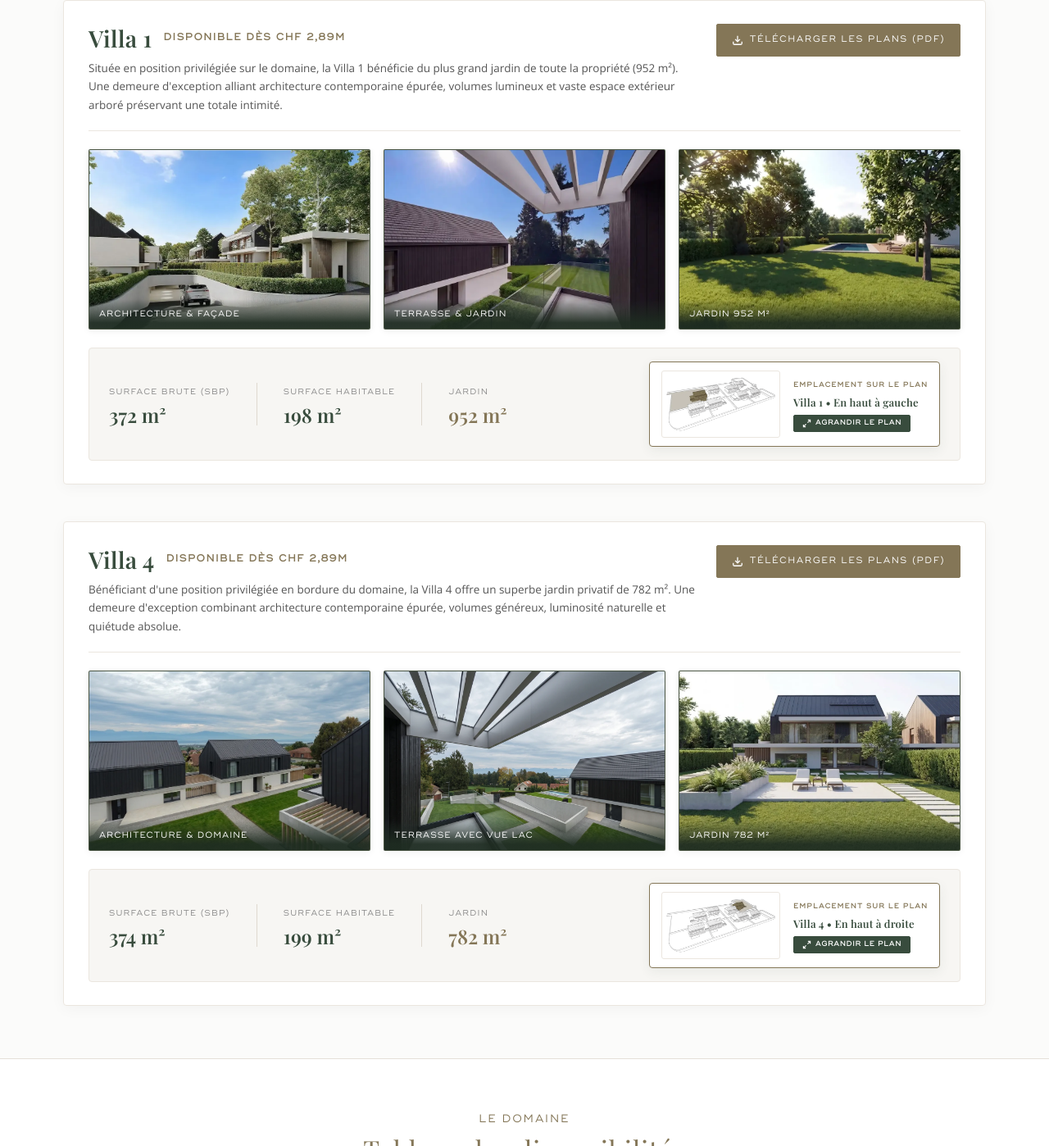
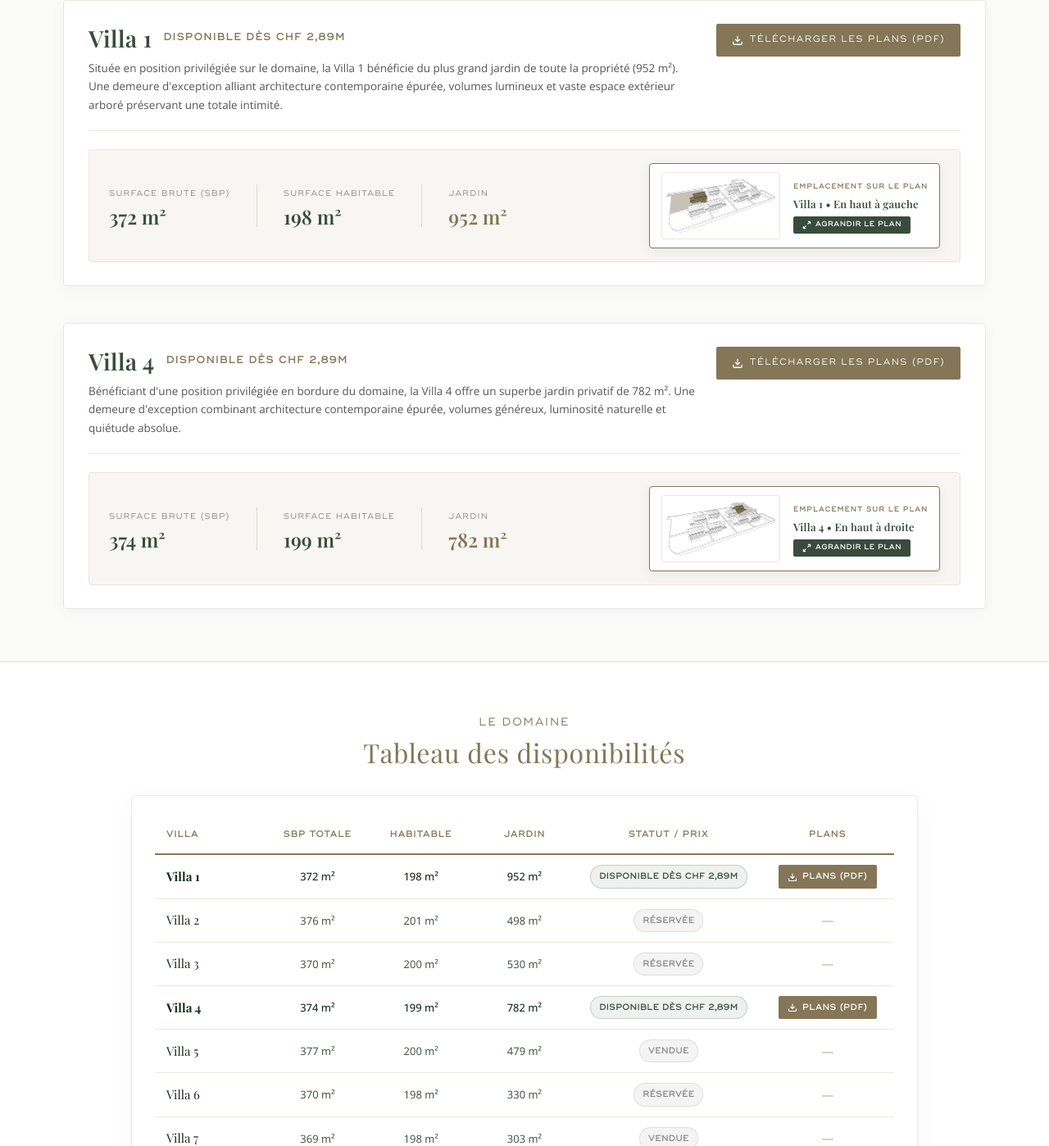
Before and after one commit to eliainnamorati-a11y/domaine-de-bellevue, a plain HTML site: page index.html in a window 1280 px wide. Shown: the part 1754-3152 px from the top of the page at 82% size. Drawn offline with nearby package versions, Linux system fonts and the light colour scheme; a web font is replaced by a local one.

Commit message:
style(villas): remove image triptych under Villa 1 and Villa 4 cards

```diff
--- a/css/style.css
+++ b/css/style.css
@@ -1062,6 +1062,7 @@ h1.main-title {
   padding: 16px 24px;
   border-radius: 4px;
   border: 1px solid #ebe6df;
+  margin-top: 22px;
 }
 
 .stacked-specs-grid {
--- a/index.html
+++ b/index.html
@@ -190,31 +190,6 @@
             </div>
           </div>
 
-          <!-- Middle Row: 3 Images Visible Simultaneously Side-by-Side (NO SCROLLING) -->
-          <div class="villa-images-triptych">
-            <div class="triptych-item" data-i18n-attr="title:villa.zoom" title="Cliquer pour agrandir">
-              <img src="assets/hero1.webp" data-i18n-attr="alt:v1.alt1" alt="Villa 1 - Architecture &amp; Façade Contemporaine" loading="lazy" decoding="async" width="1400" height="788">
-              <span class="triptych-label" data-i18n="v1.img1">Architecture &amp; façade</span>
-              <div class="triptych-zoom-btn">
-                <svg width="14" height="14" viewBox="0 0 24 24" fill="none" stroke="currentColor" stroke-width="2.2"><path d="M15 3h6v6M9 21H3v-6M21 3l-7 7M3 21l7-7"/></svg>
-              </div>
-            </div>
-            <div class="triptych-item" data-i18n-attr="title:villa.zoom" title="Cliquer pour agrandir">
-              <img src="assets/villa-1-terrasse.webp" data-i18n-attr="alt:v1.alt2" alt="Villa 1 - Terrasse et grand jardin" loading="lazy" decoding="async" width="1400" height="1045">
-              <span class="triptych-label" data-i18n="v1.img2">Terrasse &amp; jardin</span>
-              <div class="triptych-zoom-btn">
-                <svg width="14" height="14" viewBox="0 0 24 24" fill="none" stroke="currentColor" stroke-width="2.2"><path d="M15 3h6v6M9 21H3v-6M21 3l-7 7M3 21l7-7"/></svg>
-              </div>
-            </div>
-            <div class="triptych-item" data-i18n-attr="title:villa.zoom" title="Cliquer pour agrandir">
-              <img src="assets/villa-1-jardin-939.webp" data-i18n-attr="alt:v1.alt3" alt="Villa 1 - Jardin de 952 m²" loading="lazy" decoding="async" width="1400" height="1045">
-              <span class="triptych-label" data-i18n="v1.img3">Jardin 952 m²</span>
-              <div class="triptych-zoom-btn">
-                <svg width="14" height="14" viewBox="0 0 24 24" fill="none" stroke="currentColor" stroke-width="2.2"><path d="M15 3h6v6M9 21H3v-6M21 3l-7 7M3 21l7-7"/></svg>
-              </div>
-            </div>
-          </div>
-
           <!-- Bottom Row: Specs Grid + Mini Lot Locator Map -->
           <div class="villa-stacked-footer">
             <div class="stacked-specs-grid">
@@ -265,31 +240,6 @@
                 <svg width="14" height="14" viewBox="0 0 24 24" fill="none" stroke="currentColor" stroke-width="2.2" aria-hidden="true"><path d="M21 15v4a2 2 0 0 1-2 2H5a2 2 0 0 1-2-2v-4"/><polyline points="7 10 12 15 17 10"/><line x1="12" y1="15" x2="12" y2="3"/></svg>
                 <span data-i18n="villa.pdf">Télécharger les plans (PDF)</span>
               </a>
-            </div>
-          </div>
-
-          <!-- Middle Row: 3 Images Visible Simultaneously Side-by-Side (NO SCROLLING) -->
-          <div class="villa-images-triptych">
-            <div class="triptych-item" data-i18n-attr="title:villa.zoom" title="Cliquer pour agrandir">
-              <img src="assets/villa-4-facade.webp" data-i18n-attr="alt:v4.alt1" alt="Villa 4 - Architecture contemporaine &amp; domaine" loading="lazy" decoding="async" width="960" height="717">
-              <span class="triptych-label" data-i18n="v4.img1">Architecture &amp; domaine</span>
-              <div class="triptych-zoom-btn">
-                <svg width="14" height="14" viewBox="0 0 24 24" fill="none" stroke="currentColor" stroke-width="2.2"><path d="M15 3h6v6M9 21H3v-6M21 3l-7 7M3 21l7-7"/></svg>
-              </div>
-            </div>
-            <div class="triptych-item" data-i18n-attr="title:villa.zoom" title="Cliquer pour agrandir">
-              <img src="assets/villa-4-terrasse.webp" data-i18n-attr="alt:v4.alt2" alt="Villa 4 - Terrasse avec vue lac et Alpes" loading="lazy" decoding="async" width="1200" height="770">
-              <span class="triptych-label" data-i18n="v4.img2">Terrasse avec vue lac</span>
-              <div class="triptych-zoom-btn">
-                <svg width="14" height="14" viewBox="0 0 24 24" fill="none" stroke="currentColor" stroke-width="2.2"><path d="M15 3h6v6M9 21H3v-6M21 3l-7 7M3 21l7-7"/></svg>
-              </div>
-            </div>
-            <div class="triptych-item" data-i18n-attr="title:villa.zoom" title="Cliquer pour agrandir">
-              <img src="assets/villa-4-jardin-782.webp" data-i18n-attr="alt:v4.alt3" alt="Villa 4 - Jardin de 782 m²" loading="lazy" decoding="async" width="1400" height="781">
-              <span class="triptych-label" data-i18n="v4.img3">Jardin 782 m²</span>
-              <div class="triptych-zoom-btn">
-                <svg width="14" height="14" viewBox="0 0 24 24" fill="none" stroke="currentColor" stroke-width="2.2"><path d="M15 3h6v6M9 21H3v-6M21 3l-7 7M3 21l7-7"/></svg>
-              </div>
             </div>
           </div>
 
```
